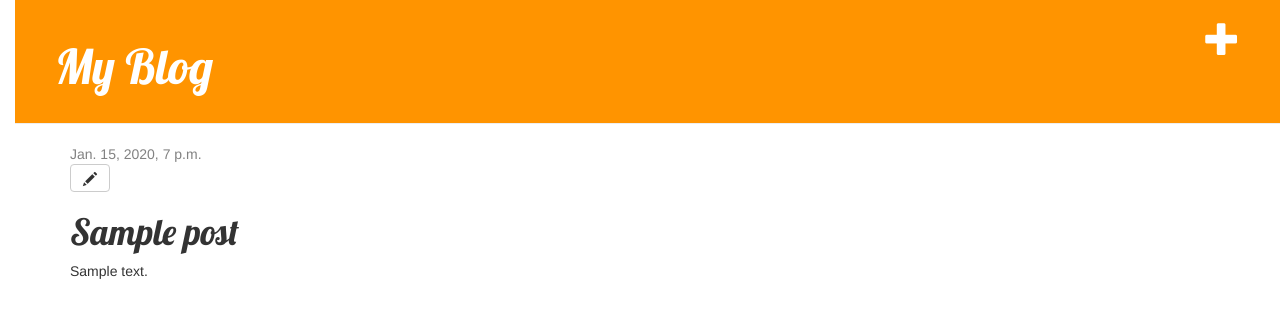
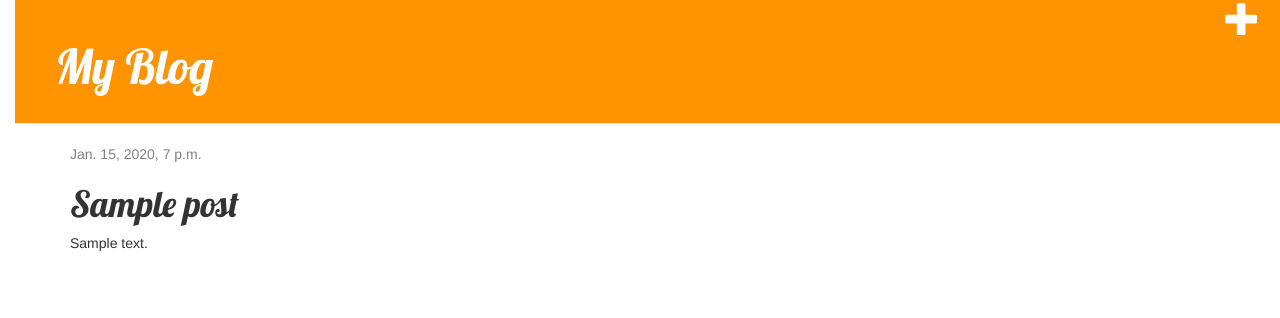
Before and after one commit to chulphan/my-first-blog, a Django app: page /post/1/ in a window 1280 px wide. Shown: the top 318 px of the page. Run offline with Django 3.2, Linux system fonts and the light colour scheme; tables that the repository leaves empty hold one stand-in row (values such as "Sample post"); some libraries are stand-ins or nearby versions.

Commit message:
modify edit and write security

```diff
--- a/blog/templates/blog/base.html
+++ b/blog/templates/blog/base.html
@@ -8,8 +8,12 @@
         <link rel="stylesheet" href="{% static  'css/blog.css' %}">
     </head>
     <body>
+
+        <a href="{% url 'post_new' %}" class="top-menu"><span class="glyphicon glyphicon-plus"></span></a>
         <div class="page-header">
-            <a class="top-menu"  href="{% url 'post_new' %}"><span class="glyphicon glyphicon-plus"></span></a>
+            {% if user.is_authenticated %}
+                <a class="top-menu"  href="{% url 'post_new' %}"><span class="glyphicon glyphicon-plus"></span></a>
+            {% endif %}
             <h1><a href="/">My Blog</a></h1>
         </div>
         <div class="content container">
--- a/blog/templates/blog/post_detail.html
+++ b/blog/templates/blog/post_detail.html
@@ -7,7 +7,9 @@
                 {{post.published_date}}
             </div>
         {% endif %}
-        <a class="btn btn-default" href="{% url 'post_edit' pk=post.pk  %}"><span class="glyphicon glyphicon-pencil"></span></a>
+        {%if user.is_authenticated %}
+            <a class="btn btn-default" href="{% url 'post_edit' pk=post.pk  %}"><span class="glyphicon glyphicon-pencil"></span></a>
+        {%endif%}
         <h1>{{post.title}}</h1>
         <p>{{post.text|linebreaksbr}}</p>
     </div>
```
